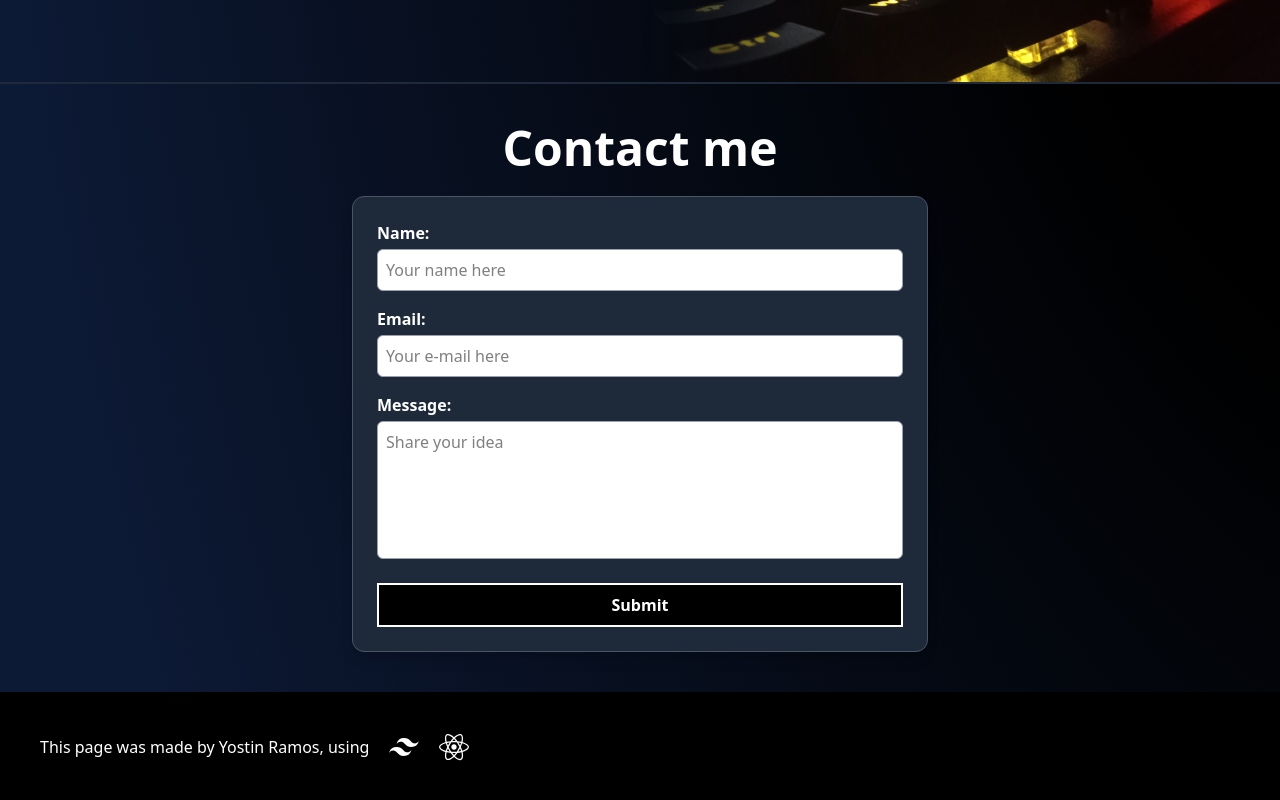
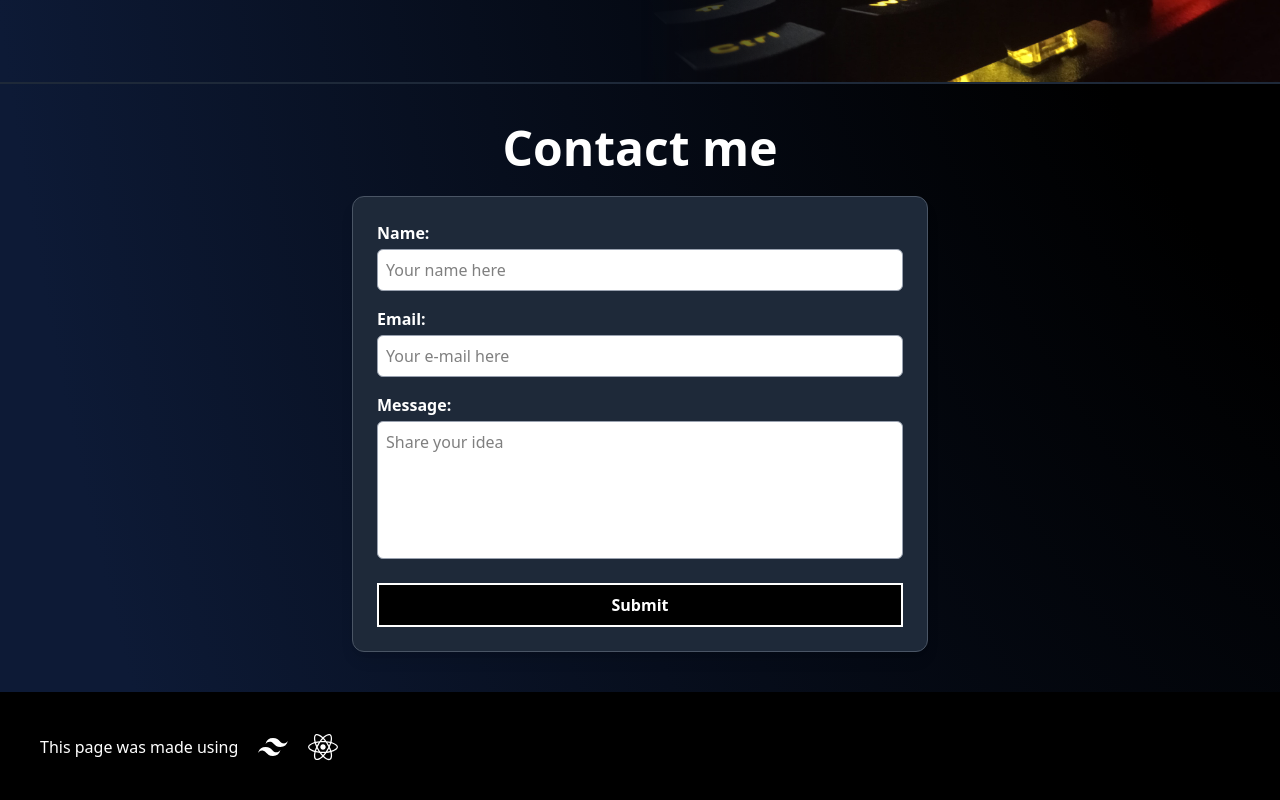
Before and after one commit to YMRP/portfolio, a React (Vite) app: page / in a window 1280 px wide. Shown: the part 2044-2844 px from the top of the page. Built offline with nearby package versions, Linux system fonts and the light colour scheme.

Commit message:
links corregidos

```diff
--- a/src/components/Footer.tsx
+++ b/src/components/Footer.tsx
@@ -4,7 +4,7 @@ import { FaReact } from "react-icons/fa";
 function Footer() {
   return (
     <footer className="bottom-0 bg-black p-10 text-white flex items-center gap-5">
-        <p>This page was made by Yostin Ramos, using</p>
+        <p>This page was made using</p>
         <RiTailwindCssFill size={30}/>
         <FaReact size={30}/>
 
--- a/src/components/Presentation.tsx
+++ b/src/components/Presentation.tsx
@@ -10,8 +10,8 @@ function Presentation() {
       <div className="flex gap-5 ">
 
         <a href="https://www.linkedin.com/in/yostin-ramos-a54b88324/"> <FaLinkedin  size={30} className="hover:text-blue-400 duration-200"/></a>
-        <a href="https://web.facebook.com/yostin.ramos.3"> <FaInstagramSquare size={30} className="hover:text-pink-400 duration-200"/> </a>
-        <a href="https://www.instagram.com/yostin_sw/"><FaFacebookSquare  size={30} className="hover:text-blue-700 duration-200"/> </a>
+        <a href="https://www.instagram.com/yostin_sw/"> <FaInstagramSquare size={30} className="hover:text-pink-400 duration-200"/> </a>
+        <a href="https://web.facebook.com/yostin.ramos.3"><FaFacebookSquare  size={30} className="hover:text-blue-700 duration-200"/> </a>
         <a href={cv} download='CV_Yostin-Ramos.pdf' className="p-1 border-2 hover:border-amber-400 duration-200"> Download my CV</a>
 
       </div>
```
